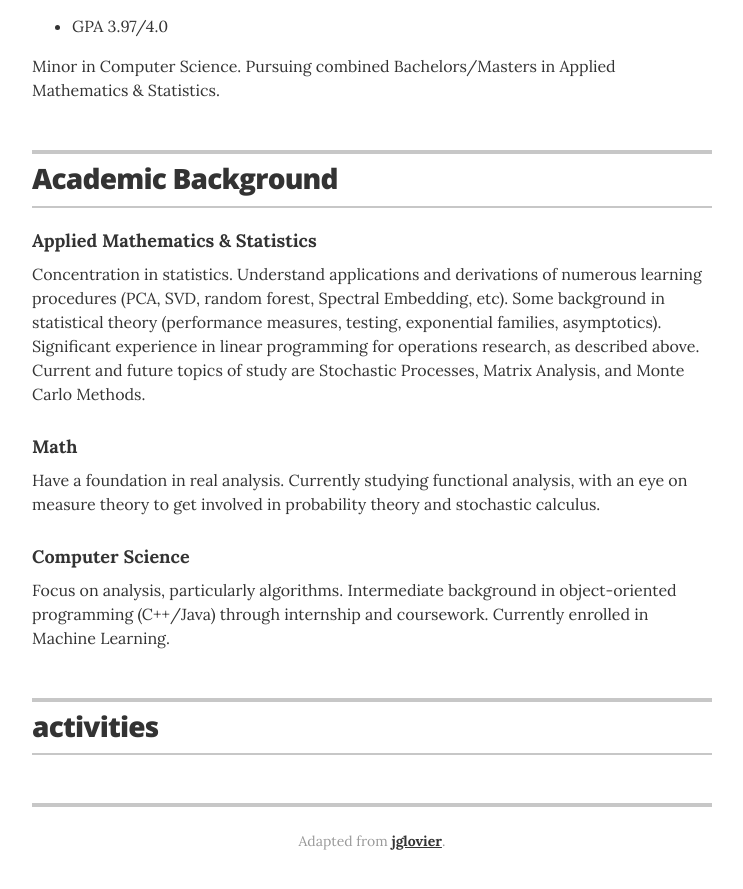
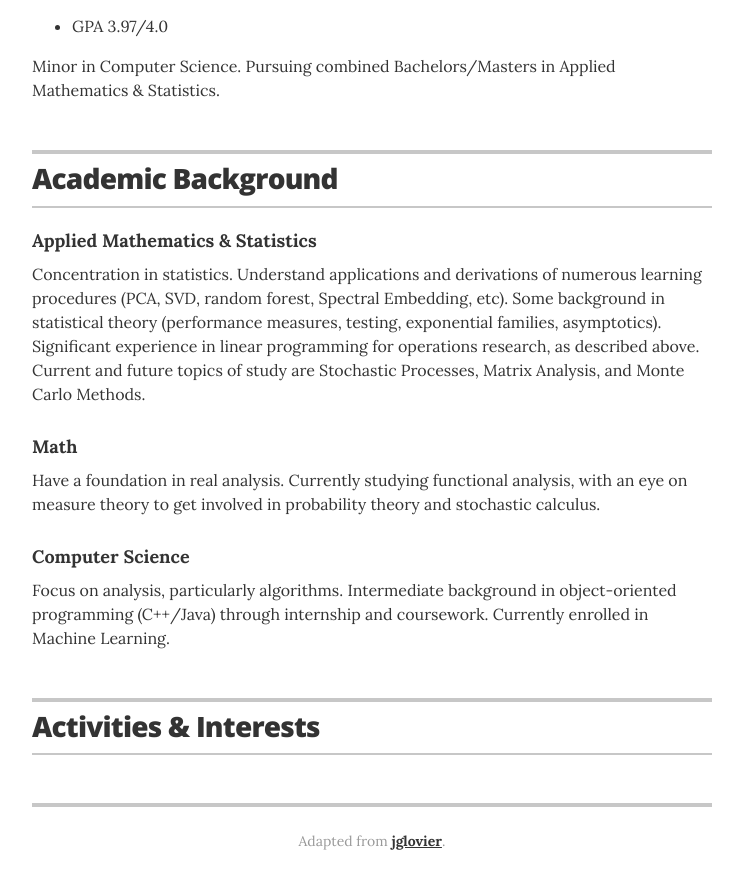
Before and after one commit to lylpask/lylpask.github.io, a Jekyll site: the page built from index.html, in a window 1280 px wide and 900 px high, scrolled down 1227 px. Shown: the top 889 px of the window, without its empty margins (268-1011 px from the left). Built offline with Jekyll 4.4.1, drawn with Linux system fonts in a browser that asks for light colours.

Commit message:
Update resume.html

```diff
--- a/_layouts/resume.html
+++ b/_layouts/resume.html
@@ -202,7 +202,7 @@
       <section class="content-section">
 
         <header class="section-header">
-          <h2>activities</h2>
+          <h2>Activities & Interests</h2>
         </header>
         {% for activity in site.data.activities %}
         <div class="resume-item">
```
Also changed, not shown: other parts of _layouts/resume.html (+1 -1 lines).
